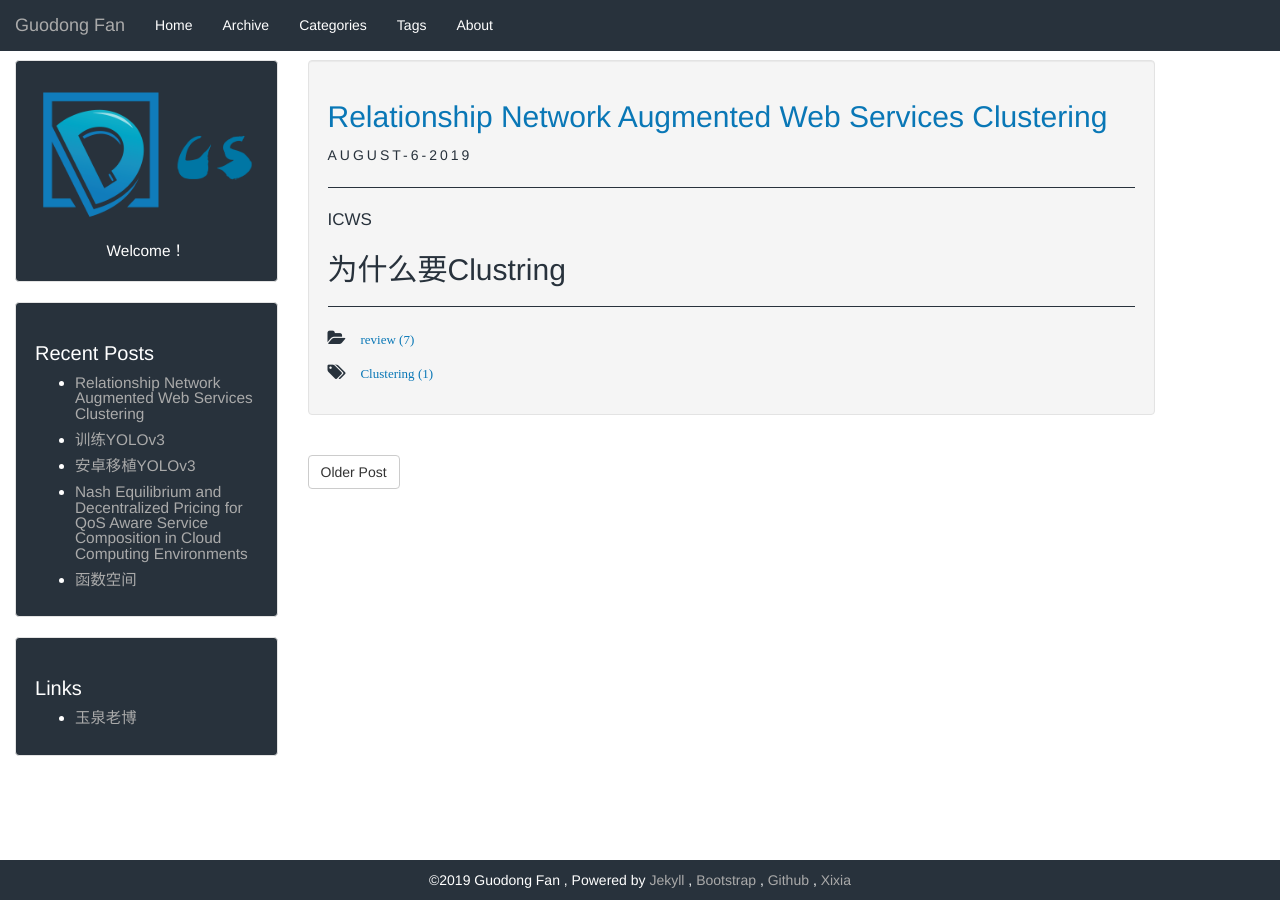
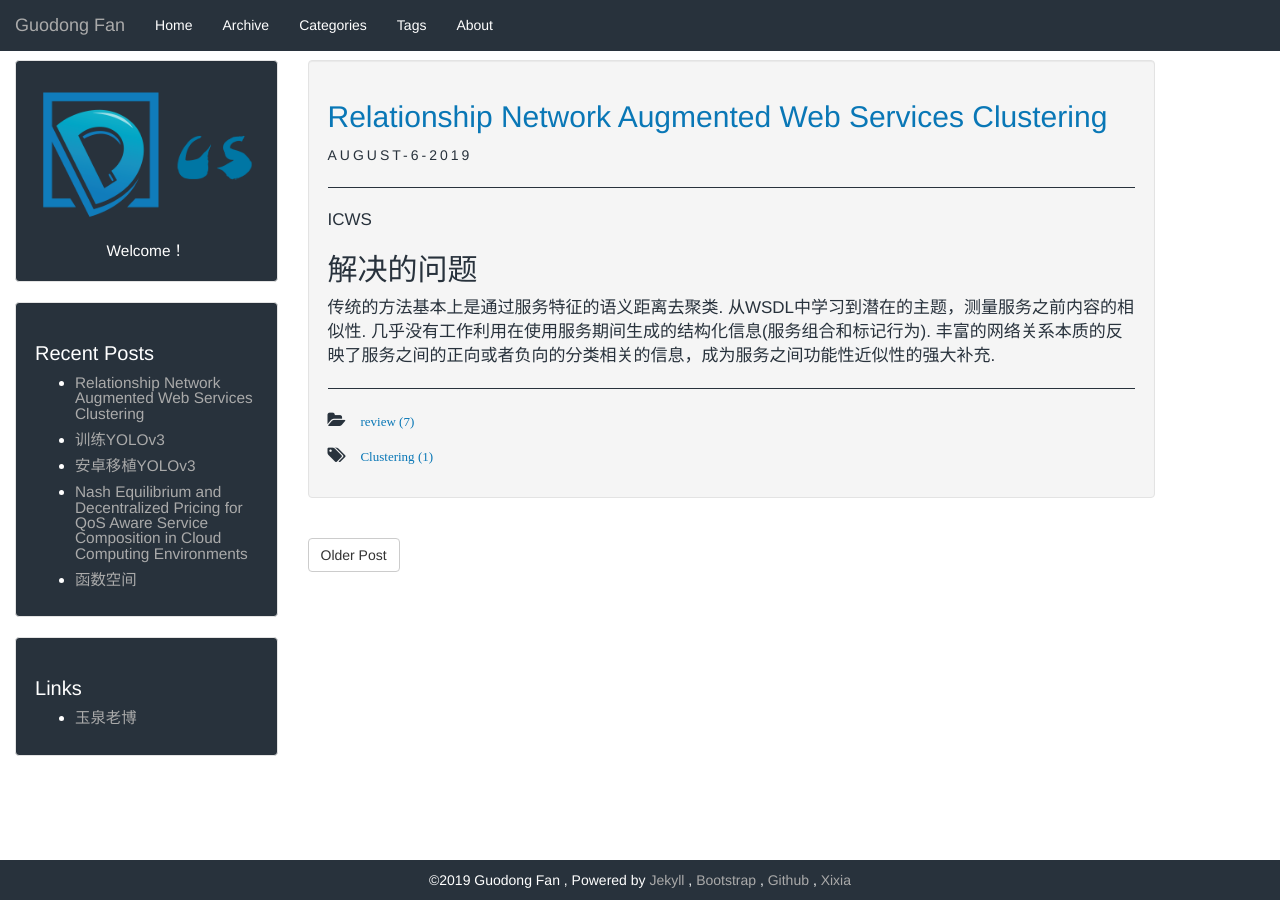
Before and after one commit to GuodongFan/GuodongFan.github.io, a Jekyll site: the page built from _posts/2019-08-06-Web-Clustering.md, in a window 1280 px wide. Built offline with Jekyll 4.4.1, drawn with Linux system fonts in a browser that asks for light colours; our own code applies the rules of GitHub Pages for plain Markdown files.

Commit message:
Update 2019-08-06-Web-Clustering.md

```diff
--- a/_posts/2019-08-06-Web-Clustering.md
+++ b/_posts/2019-08-06-Web-Clustering.md
@@ -6,4 +6,8 @@ tag: Clustering
 ---
 ICWS
 
-## 为什么要Clustring
+## 解决的问题
+
+传统的方法基本上是通过服务特征的语义距离去聚类. 从WSDL中学习到潜在的主题，测量服务之前内容的相似性.
+几乎没有工作利用在使用服务期间生成的结构化信息(服务组合和标记行为).
+丰富的网络关系本质的反映了服务之间的正向或者负向的分类相关的信息，成为服务之间功能性近似性的强大补充.
```
